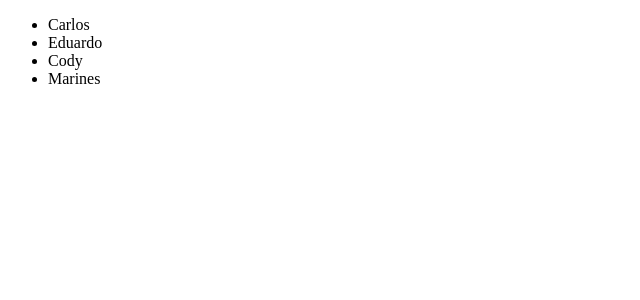
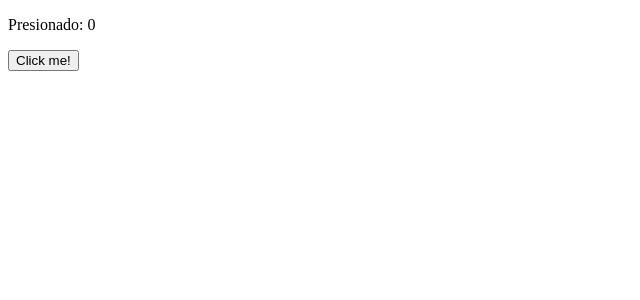
Before and after one commit to Blackstar84/react-profesional, a React (Create React App) app: page / in a window 1280 px wide. Shown: the top 300 px of the page, without its empty margins (0-640 px from the left). Built offline with nearby package versions, Linux system fonts and the light colour scheme.

Commit message:
se agrega hasta la clase de ejercicios con el state

```diff
--- a/src/index.js
+++ b/src/index.js
@@ -1,36 +1,21 @@
-import React from "react";
+import React, { useState } from "react";
 import { render } from "react-dom";
 
-const nombres = [
-  'Carlos',
-  'Eduardo',
-  'Cody',
-  'Marines'
-]
-
-/* function getNombres(){
-  const elementosLista = [];
-
-  for (let i = 0; i < nombres.length; i++) {
-    elementosLista.push(<li>{nombres[i]}</li>)
-  }
-  return elementosLista;
-} */
-
-const Nombres = ()=>{
-  //return <ul>{getNombres()}</ul>
-  /* return <ul>{
-    nombres.map(nombre => <li>{nombre}</li>)
-  }</ul> */
-
-  return <ul>{
-    nombres.map((nombre, index) => <li key={index}>{nombre}</li>)
-  }</ul>
-}
-
-const App = () => {
-  return <div><Nombres /></div>
+const Button = ()=>{
+  const [counter, setCounter] = useState(0);
+  return(
+    <div>
+      <p>Presionado: {counter}</p>
+      <button onClick={()=>setCounter(counter+1)}>Click me!</button>
+    </div>
+  )
 
 }
 
+const App = ()=>{
+  return <div>
+    <Button></Button>
+  </div>
+}
+
 render (<App/>, document.getElementById('root'));
```
Also changed, not shown: src/index-hasta-jsx-templates.js (added, +36 -0 lines), src/index-hasta-props.js (added, +44 -0 lines).
